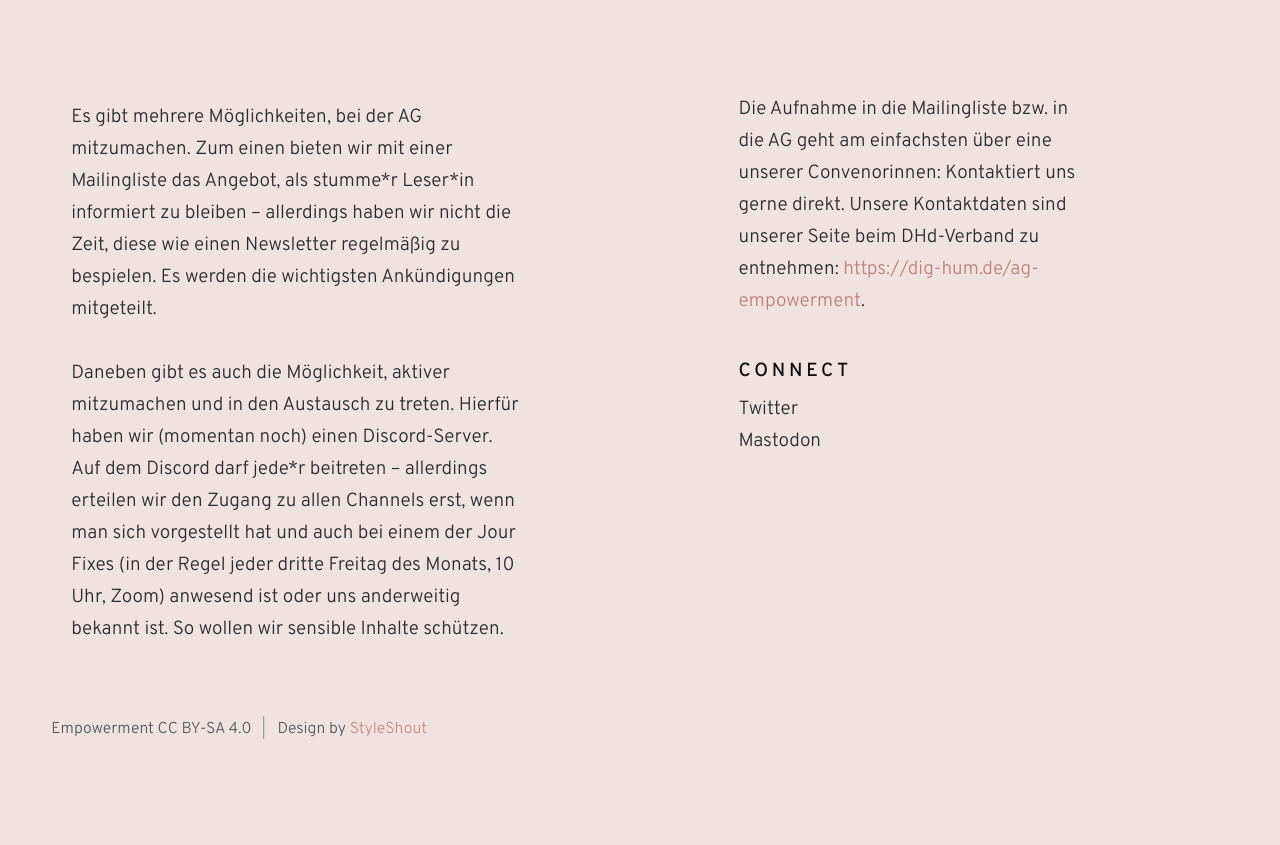
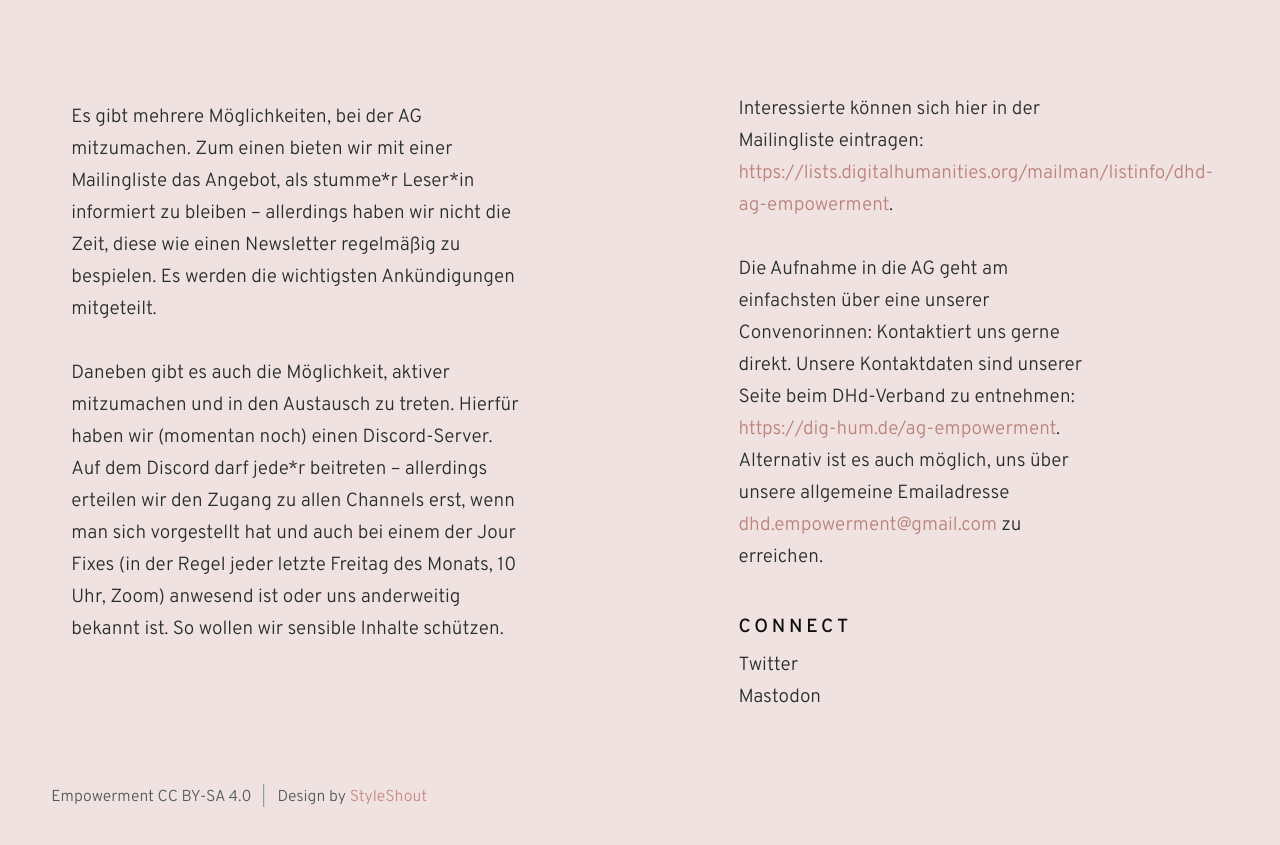
Before and after one commit to empowerdh/empowerdh.github.io, a plain HTML site: page index.html in a window 1280 px wide. Shown: the part 7720-8565 px from the top of the page. Before the commit the page ends 8541 px from the top, so only its background shows below. Drawn offline with Linux system fonts and the light colour scheme.

Commit message:
update contact info

```diff
--- a/index.html
+++ b/index.html
@@ -387,14 +387,15 @@
 
                 <div class="column lg-5 md-6 stack-on-900 left-block">
                     <p>Es gibt mehrere Möglichkeiten, bei der AG mitzumachen. Zum einen bieten wir mit einer Mailingliste das Angebot, als stumme*r Leser*in informiert zu bleiben – allerdings haben wir nicht die Zeit, diese wie einen Newsletter regelmäßig zu bespielen. Es werden die wichtigsten Ankündigungen mitgeteilt.</p>
-                    <p>Daneben gibt es auch die Möglichkeit, aktiver mitzumachen und in den Austausch zu treten. Hierfür haben wir (momentan noch) einen Discord-Server. Auf dem Discord darf jede*r beitreten – allerdings erteilen wir den Zugang zu allen Channels erst, wenn man sich vorgestellt hat und auch bei einem der Jour Fixes (in der Regel jeder dritte Freitag des Monats, 10 Uhr, Zoom) anwesend ist oder uns anderweitig bekannt ist. So wollen wir sensible Inhalte schützen.</p>
+                    <p>Daneben gibt es auch die Möglichkeit, aktiver mitzumachen und in den Austausch zu treten. Hierfür haben wir (momentan noch) einen Discord-Server. Auf dem Discord darf jede*r beitreten – allerdings erteilen wir den Zugang zu allen Channels erst, wenn man sich vorgestellt hat und auch bei einem der Jour Fixes (in der Regel jeder letzte Freitag des Monats, 10 Uhr, Zoom) anwesend ist oder uns anderweitig bekannt ist. So wollen wir sensible Inhalte schützen.</p>
                 </div>
 
                 <div class="column lg-4 md-5 stack-on-900 right-block">
 
                     <div class="s-footer__contact-info" >
 
-                    <p>Die Aufnahme in die Mailingliste bzw. in die AG geht am einfachsten über eine unserer Convenorinnen: Kontaktiert uns gerne direkt. Unsere Kontaktdaten sind unserer Seite beim DHd-Verband zu entnehmen: <a href="https://dig-hum.de/ag-empowerment">https://dig-hum.de/ag-empowerment</a>.</p>
+                    <p>Interessierte können sich hier in der Mailingliste eintragen: <a href="https://lists.digitalhumanities.org/mailman/listinfo/dhd-ag-empowerment">https://lists.digitalhumanities.org/mailman/listinfo/dhd-ag-empowerment</a>.</p>
+                    <p>Die Aufnahme in die AG geht am einfachsten über eine unserer Convenorinnen: Kontaktiert uns gerne direkt. Unsere Kontaktdaten sind unserer Seite beim DHd-Verband zu entnehmen: <a href="https://dig-hum.de/ag-empowerment">https://dig-hum.de/ag-empowerment</a>. Alternativ ist es auch möglich, uns über unsere allgemeine Emailadresse <a href="mailto:dhd.empowerment@gmail.com">dhd.empowerment@gmail.com</a> zu erreichen.</p>
 
                     <div class="s-footer__social">
                         <h2 class="text-subtitle">
```
